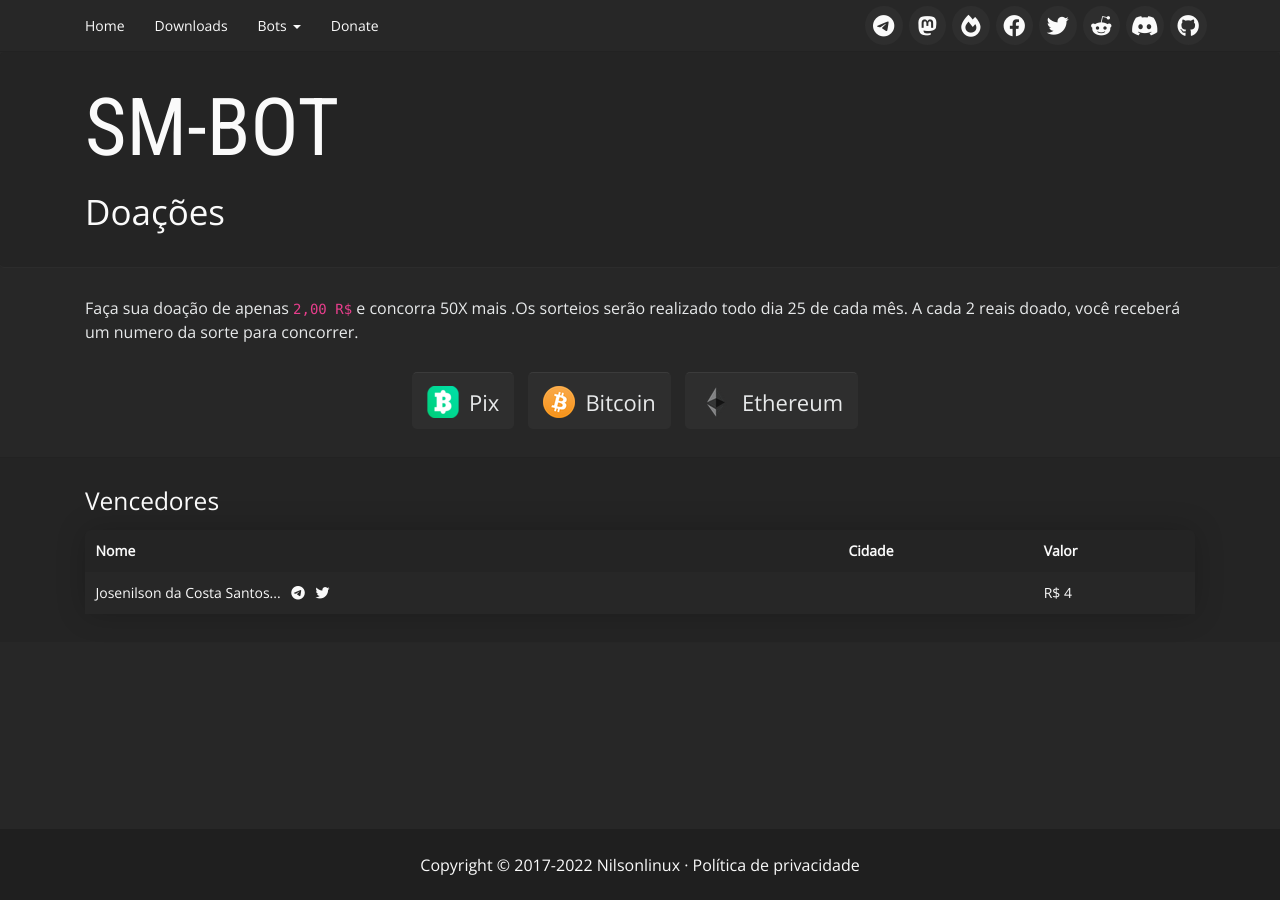
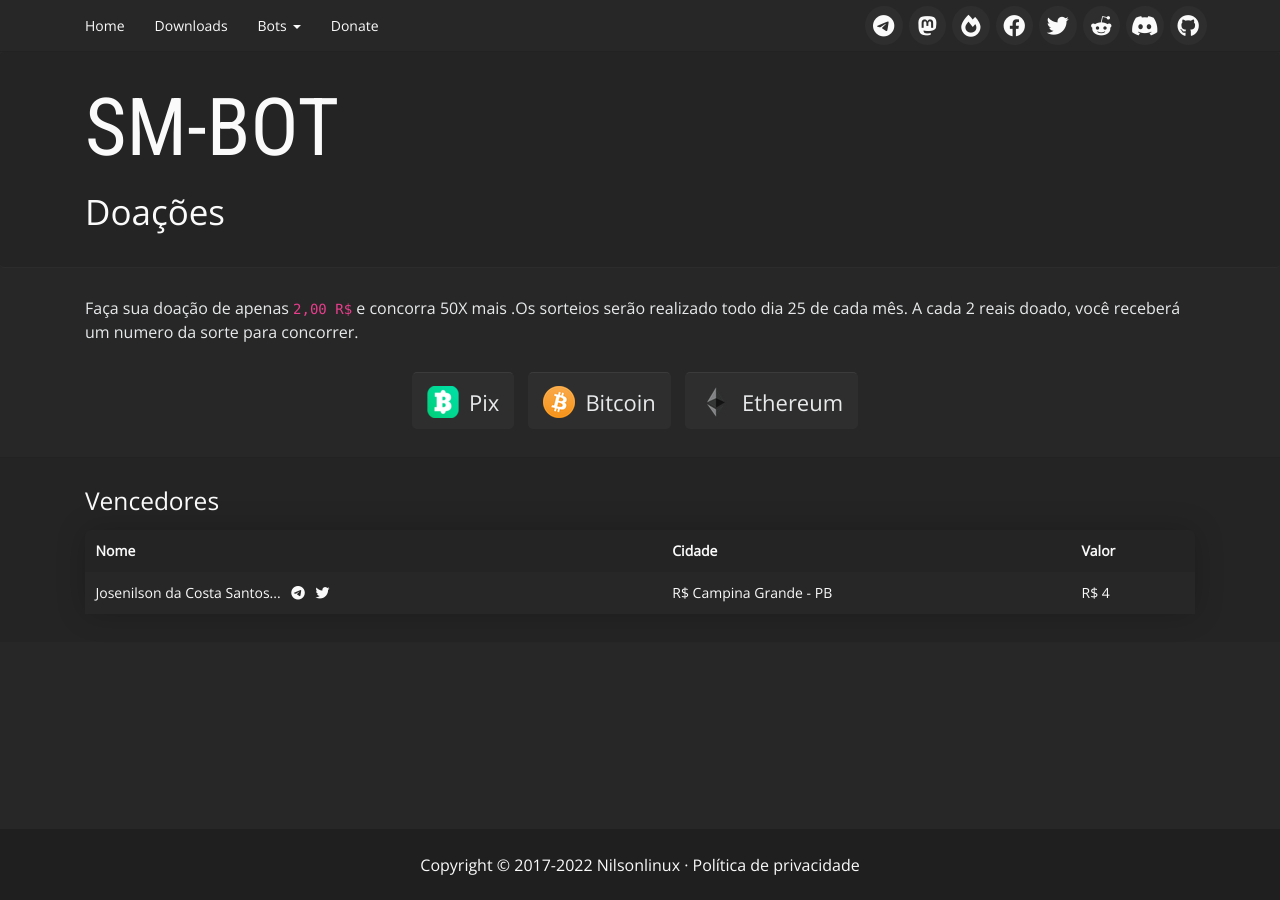
Before and after one commit to suportemasterbot/suportemasterbot.github.io, a Jekyll site: the page built from donate.html, in a window 1280 px wide. Built offline with Jekyll 4.4.1, drawn with Linux system fonts in a browser that asks for light colours.

Commit message:
Add files via upload

```diff
--- a/donate.html
+++ b/donate.html
@@ -96,7 +96,7 @@ title: Doações
                         {% if donator.instagram %}<a href="{{ donator.instagram }}" target="_blank"><i class="fab fa-instagram"></i></a>{% endif %}
                         {% if donator.steam %}<a href="{{ donator.steam }}" target="_blank"><i class="fab fa-steam"></i></a>{% endif %}
                     </td>
-                    <td>{% if donator.cidade %}</a>{% endif %}</td>
+                    <td>{% if donator.cidade %}R$ {{ donator.cidade }}{% else %}*{% endif %}</td>
                     <td>{% if donator.amount %}R$ {{ donator.amount }}{% else %}*{% endif %}</td>
                 </tr>
                 {% endfor %}
```
